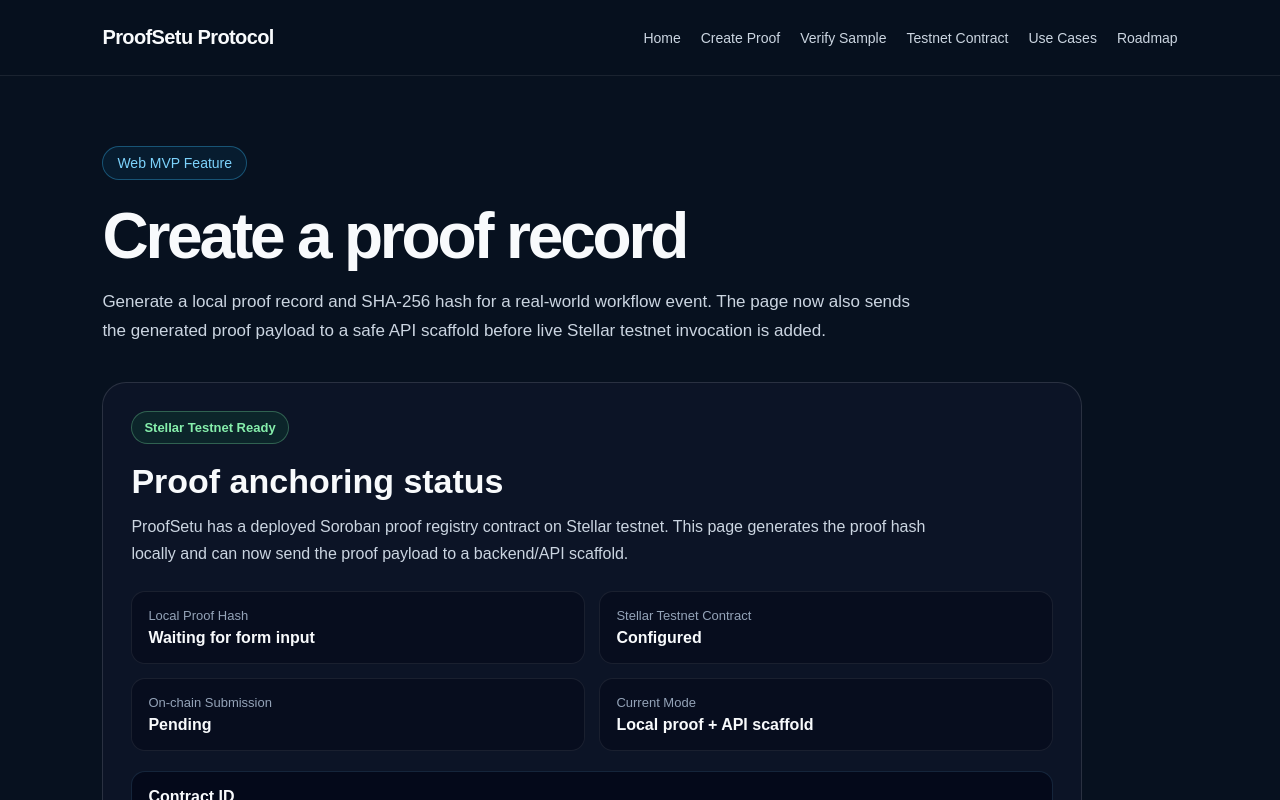
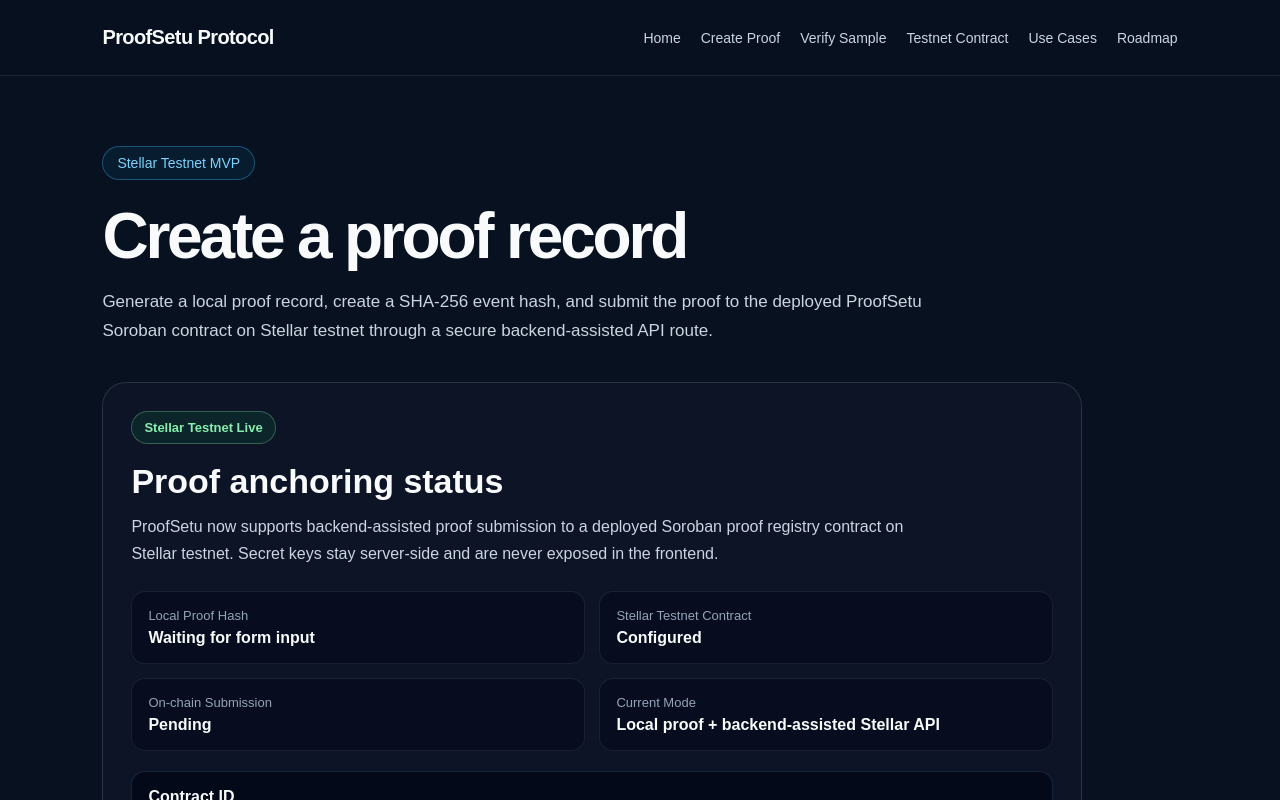
Before and after one commit to kaulastudies/ProofSetu-Protocol, a Next.js app in the folder apps/web/: page /create in a window 1280 px wide. Shown: the top 800 px of the page. Built offline with nearby package versions, Linux system fonts and the light colour scheme.

Commit message:
Update Create Proof UI for Stellar testnet submission

```diff
--- a/apps/web/app/create/page.tsx
+++ b/apps/web/app/create/page.tsx
@@ -20,8 +20,8 @@
 | "pending"
 | "ready"
 | "submitting"
-| "scaffold_success"
-| "scaffold_error";
+| "stellar_success"
+| "stellar_error";
 
 type ApiResponse = {
 success?: boolean;
@@ -30,6 +30,10 @@
 message?: string;
 contractId?: string;
 network?: string;
+apiCallerPublicKey?: string;
+transactionHash?: string;
+stellarStatus?: string;
+secretKeyExposed?: boolean;
 proof?: {
 proof_id?: string;
 proof_type?: string;
@@ -98,7 +102,7 @@
 
 }
 
-async function handleOnchainPlaceholder() {
+async function handleStellarSubmit() {
 if (!record) {
 return;
 }
@@ -127,19 +131,20 @@
 
   setApiResponse(data);
 
-  if (response.ok && data.success) {
-    setOnchainStatus("scaffold_success");
+  if (response.ok && data.success && data.transactionHash) {
+    setOnchainStatus("stellar_success");
   } else {
-    setOnchainStatus("scaffold_error");
+    setOnchainStatus("stellar_error");
   }
 } catch {
   setApiResponse({
     success: false,
-    mode: "scaffold_only",
-    message: "Unable to reach API scaffold.",
+    mode: "stellar_testnet_invocation",
+    message: "Unable to submit proof to Stellar testnet.",
+    secretKeyExposed: false,
   });
 
-  setOnchainStatus("scaffold_error");
+  setOnchainStatus("stellar_error");
 }
 
 
@@ -156,14 +161,29 @@
 }
 
 if (onchainStatus === "submitting") {
-  return "Sending proof payload to API scaffold";
+  return "Submitting proof to Stellar testnet";
 }
 
-if (onchainStatus === "scaffold_success") {
-  return "API scaffold received proof payload";
+if (onchainStatus === "stellar_success") {
+  return "Submitted to Stellar testnet";
 }
 
-return "API scaffold returned an error";
+return "Stellar testnet submission failed";
+
+
+}
+
+function getModeText() {
+if (onchainStatus === "stellar_success") {
+return "Local proof + real Stellar testnet transaction";
+}
+
+
+if (onchainStatus === "submitting") {
+  return "Submitting to Stellar testnet";
+}
+
+return "Local proof + backend-assisted Stellar API";
 
 
 }
@@ -184,27 +204,26 @@
 
   <section className="form-section">
     <div className="form-header">
-      <div className="badge">Web MVP Feature</div>
+      <div className="badge">Stellar Testnet MVP</div>
 
       <h1>Create a proof record</h1>
 
       <p>
-        Generate a local proof record and SHA-256 hash for a real-world
-        workflow event. The page now also sends the generated proof payload
-        to a safe API scaffold before live Stellar testnet invocation is
-        added.
+        Generate a local proof record, create a SHA-256 event hash, and
+        submit the proof to the deployed ProofSetu Soroban contract on
+        Stellar testnet through a secure backend-assisted API route.
       </p>
     </div>
 
     <div className="verify-card" style={{ marginBottom: "24px" }}>
-      <div className="verify-status">Stellar Testnet Ready</div>
+      <div className="verify-status">Stellar Testnet Live</div>
 
       <h2>Proof anchoring status</h2>
 
       <p className="verify-description">
-        ProofSetu has a deployed Soroban proof registry contract on Stellar
-        testnet. This page generates the proof hash locally and can now send
-        the proof payload to a backend/API scaffold.
+        ProofSetu now supports backend-assisted proof submission to a
+        deployed Soroban proof registry contract on Stellar testnet. Secret
+        keys stay server-side and are never exposed in the frontend.
       </p>
 
       <div className="verify-grid">
@@ -225,7 +244,7 @@
 
         <div>
           <span>Current Mode</span>
-          <strong>Local proof + API scaffold</strong>
+          <strong>{getModeText()}</strong>
         </div>
       </div>
 
@@ -238,6 +257,13 @@
         <strong>Network</strong>
         <code>{STELLAR_TESTNET_CONFIG.network}</code>
       </div>
+
+      {apiResponse?.transactionHash && (
+        <div className="hash-box">
+          <strong>Latest Stellar Transaction Hash</strong>
+          <code>{apiResponse.transactionHash}</code>
+        </div>
+      )}
     </div>
 
     <div className="form-grid">
@@ -340,30 +366,45 @@
             </div>
 
             <div className="hash-box">
-              <strong>API Scaffold Submission</strong>
+              <strong>Stellar Testnet Submission</strong>
               <p>
-                This sends the generated proof payload to the live API
-                scaffold. Real Stellar testnet transaction submission will
-                be added in the next backend integration milestone.
+                This sends the generated proof payload to the backend API,
+                which submits the proof to the deployed Soroban contract on
+                Stellar testnet.
               </p>
 
               <button
                 className="button button-secondary"
                 type="button"
-                onClick={handleOnchainPlaceholder}
+                onClick={handleStellarSubmit}
                 disabled={onchainStatus === "submitting"}
                 style={{ marginTop: "14px" }}
               >
                 {onchainStatus === "submitting"
-                  ? "Sending to API Scaffold..."
-                  : "Send Proof Payload to API Scaffold"}
+                  ? "Submitting to Stellar Testnet..."
+                  : "Submit Proof to Stellar Testnet"}
               </button>
             </div>
 
             {apiResponse && (
               <div className="hash-box">
-                <strong>API Scaffold Response</strong>
+                <strong>Stellar Submission Response</strong>
                 <p>{apiResponse.message}</p>
+
+                {apiResponse.transactionHash && (
+                  <div className="proof-row">
+                    <span>Transaction Hash</span>
+                    <span>{apiResponse.transactionHash}</span>
+                  </div>
+                )}
+
+                {apiResponse.stellarStatus && (
+                  <div className="proof-row">
+                    <span>Stellar Status</span>
+                    <span>{apiResponse.stellarStatus}</span>
+                  </div>
+                )}
+
                 <pre className="json-preview">
                   {JSON.stringify(apiResponse, null, 2)}
                 </pre>
```
